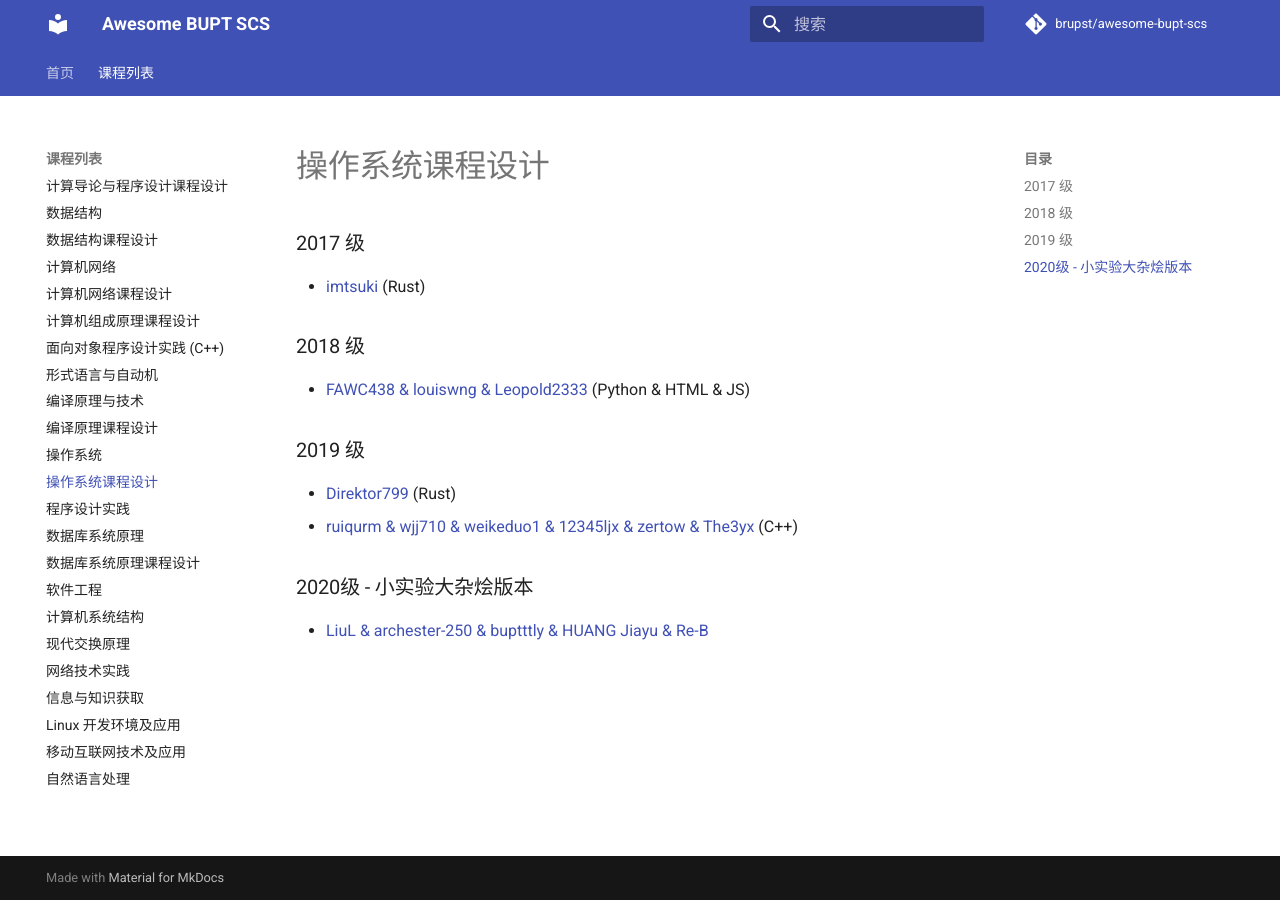
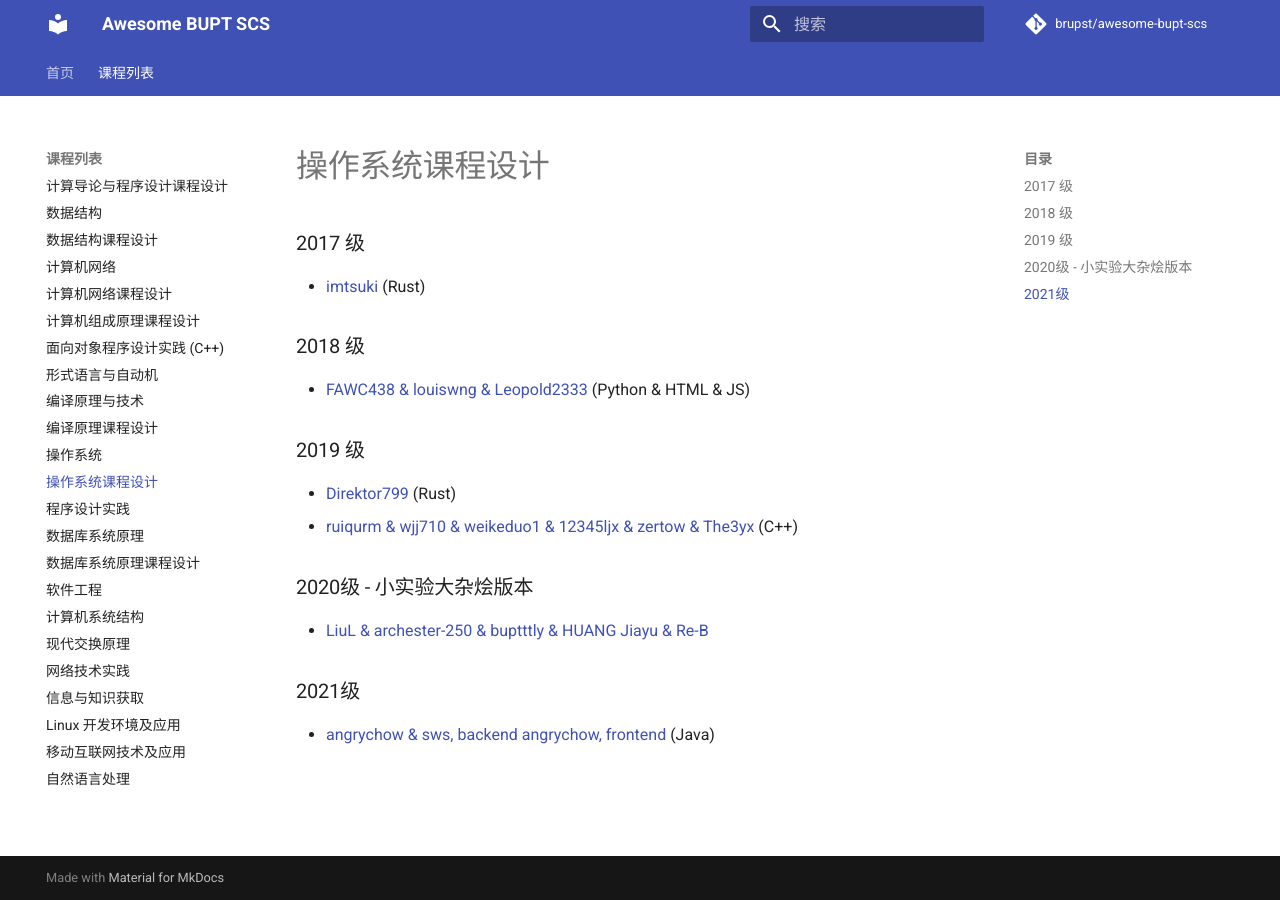
Before and after one commit to brupst/awesome-bupt-scs, an MkDocs documentation site: the page built from projects/Advanced-Labs-in-Operating-Systems.md, in a window 1280 px wide. Built offline with MkDocs 1.6.1 and Material for MkDocs 9.7.7, drawn with Linux system fonts in a browser that asks for light colours; comment, search, counter and statistics services are not loaded.

Commit message:
Update Advanced-Labs-in-Operating-Systems.md

```diff
--- a/projects/Advanced-Labs-in-Operating-Systems.md
+++ b/projects/Advanced-Labs-in-Operating-Systems.md
@@ -17,3 +17,7 @@
 ### 2020级 - 小实验大杂烩版本
 
 - [LiuL & archester-250 & buptttly & HUANG Jiayu & Re-B](https://xydchcnnf8.feishu.cn/drive/folder/fldcnNV1ELxsM2bSJ3t211Zu0sb)
+
+### 2021级
+
+- [angrychow & sws, backend](https://github.com/angrychow/SOS) [angrychow, frontend](https://github.com/angrychow/SOS-frontend) (Java)
```
